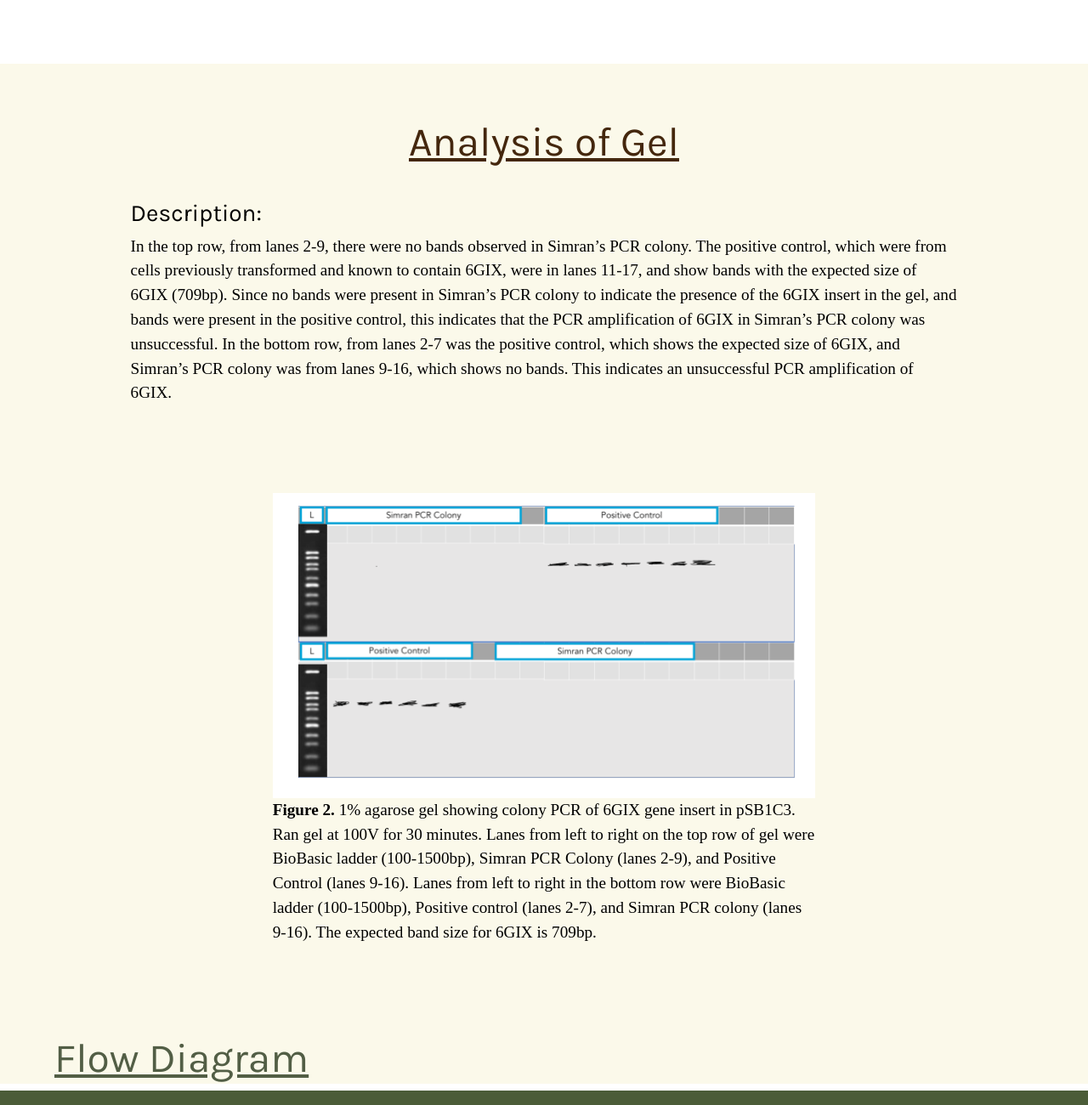
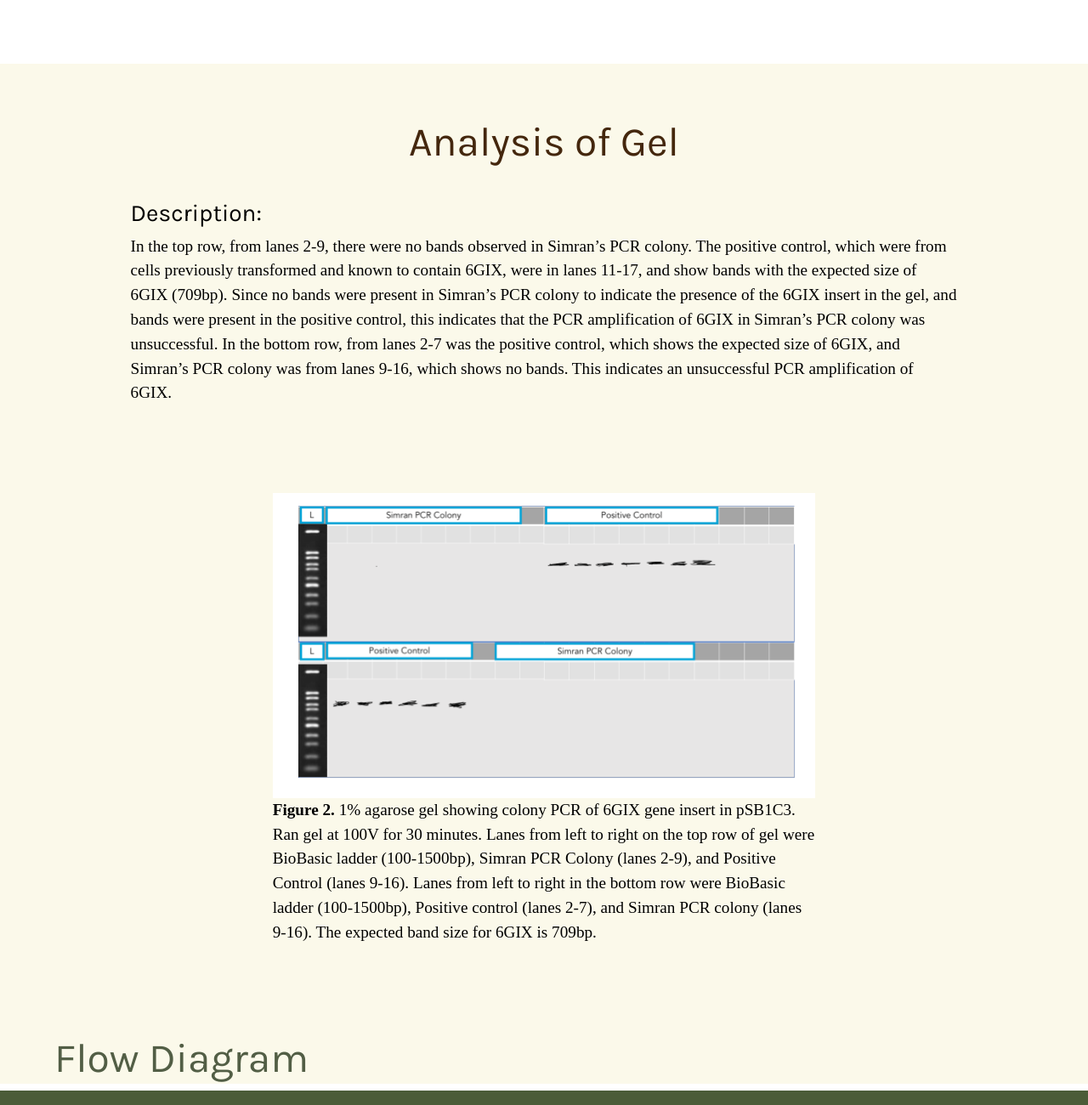
Before and after one commit to wcjona/6GIX, a plain HTML site: page wetLab.html in a window 1280 px wide. Shown: the part 4220-5520 px from the top of the page at 85% size. Drawn offline with nearby package versions, Linux system fonts and the light colour scheme.

Commit message:
Update wetLab.html

```diff
--- a/wetLab.html
+++ b/wetLab.html
@@ -261,7 +261,7 @@
     </section>
     <!-- ANALYSIS OF GEL -->
     <section id="analysis" >
-      <h1><u>Analysis of Gel</u></h1>
+      <h1>Analysis of Gel</h1>
       <div class="row">
         <div class="col-lg-12">
           <h3>Description:</h3>
@@ -289,7 +289,7 @@
     </section>
     <!-- FLOW DIAGRAM -->
     <section id="flowDiagram-header">
-      <h1><u>Flow Diagram</u></h1>
+      <h1>Flow Diagram</h1>
     </section>
     <section id="flowDiagram" class="green-dark-header">
       <br>
```
